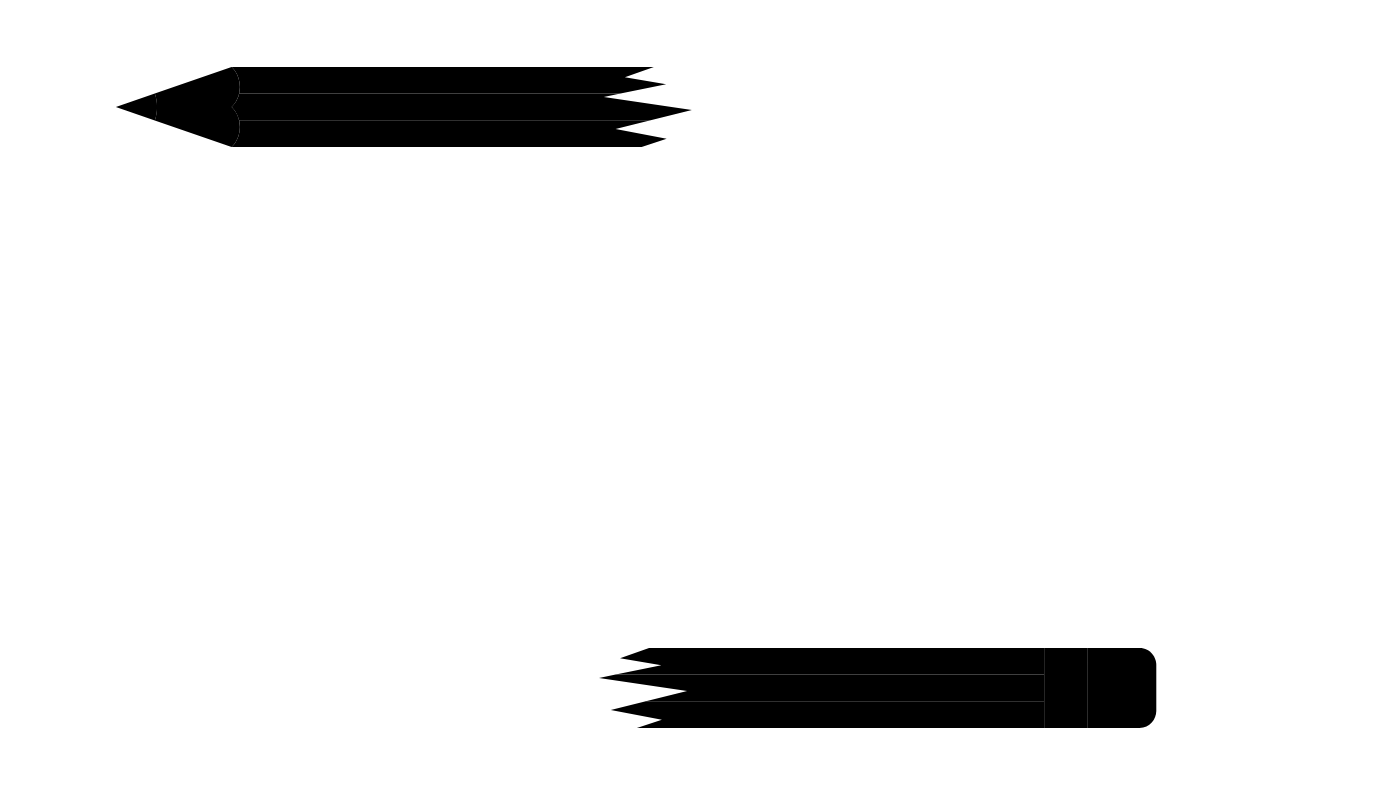
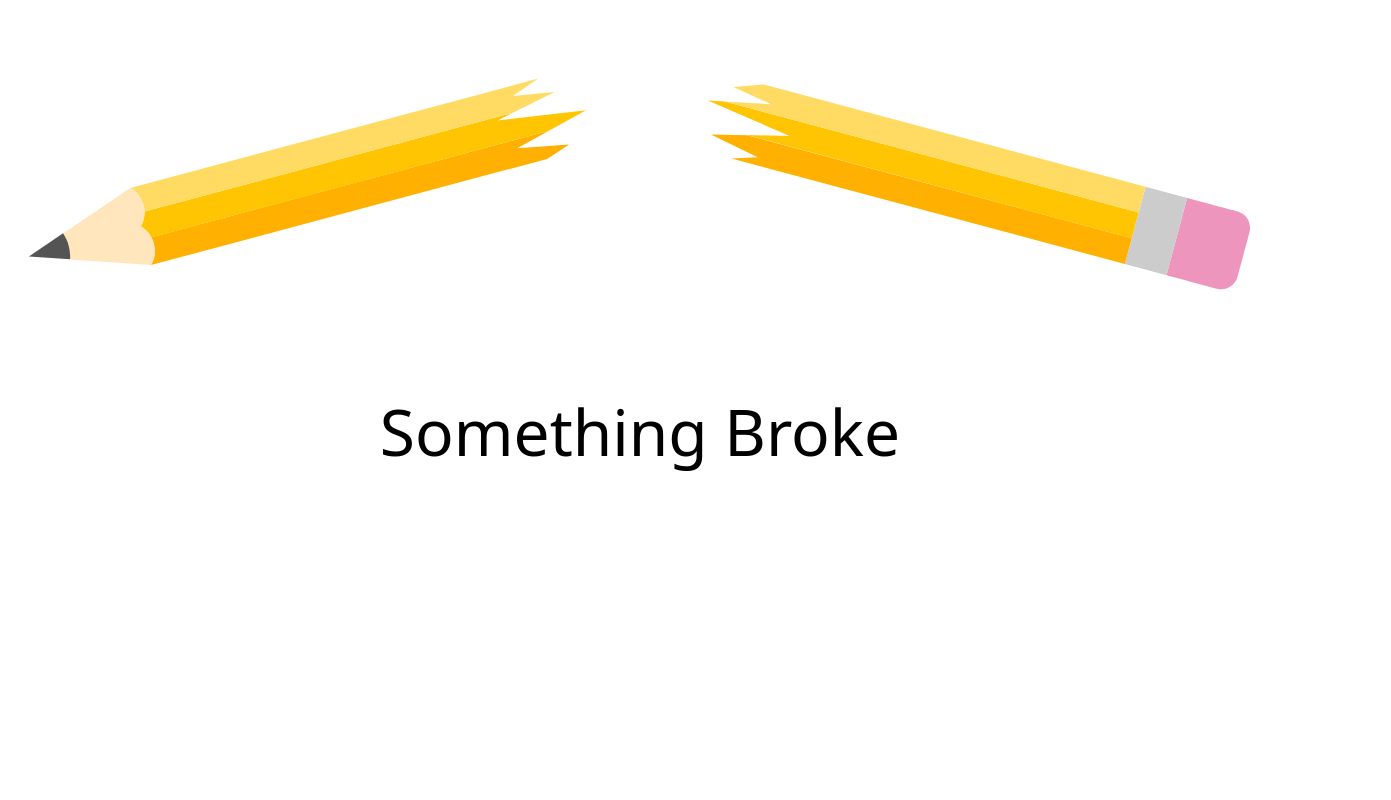
Before and after one commit to satvik007/schach, a Next.js app in the folder frontend/: page /broke in a window 1280 px wide. Shown: the top 800 px of the page, 1391 px wide, since content can reach past the window. Built offline with nearby package versions, Linux system fonts and the light colour scheme.

Commit message:
added layout component, import for broke.css

```diff
--- a/frontend/pages/_app.tsx
+++ b/frontend/pages/_app.tsx
@@ -1,6 +1,8 @@
 import { SessionProvider } from "next-auth/react";
 import type { AppProps } from "next/app";
 import "../styles/globals.css";
+import "../styles/broke.css";
+import Layout from "../components/layout";
 
 // Use the <SessionProvider> to improve performance and allow components that call
 // `useSession()` anywhere in your application to access the `session` object.
@@ -11,7 +13,9 @@ function MyApp({ Component, pageProps }: AppProps) {
       // you have a short session maxAge time. Shown here with default values.
       session={pageProps.session}
     >
-      <Component {...pageProps} />
+      <Layout>
+        <Component {...pageProps} />
+      </Layout>
     </SessionProvider>
   );
 }
```
